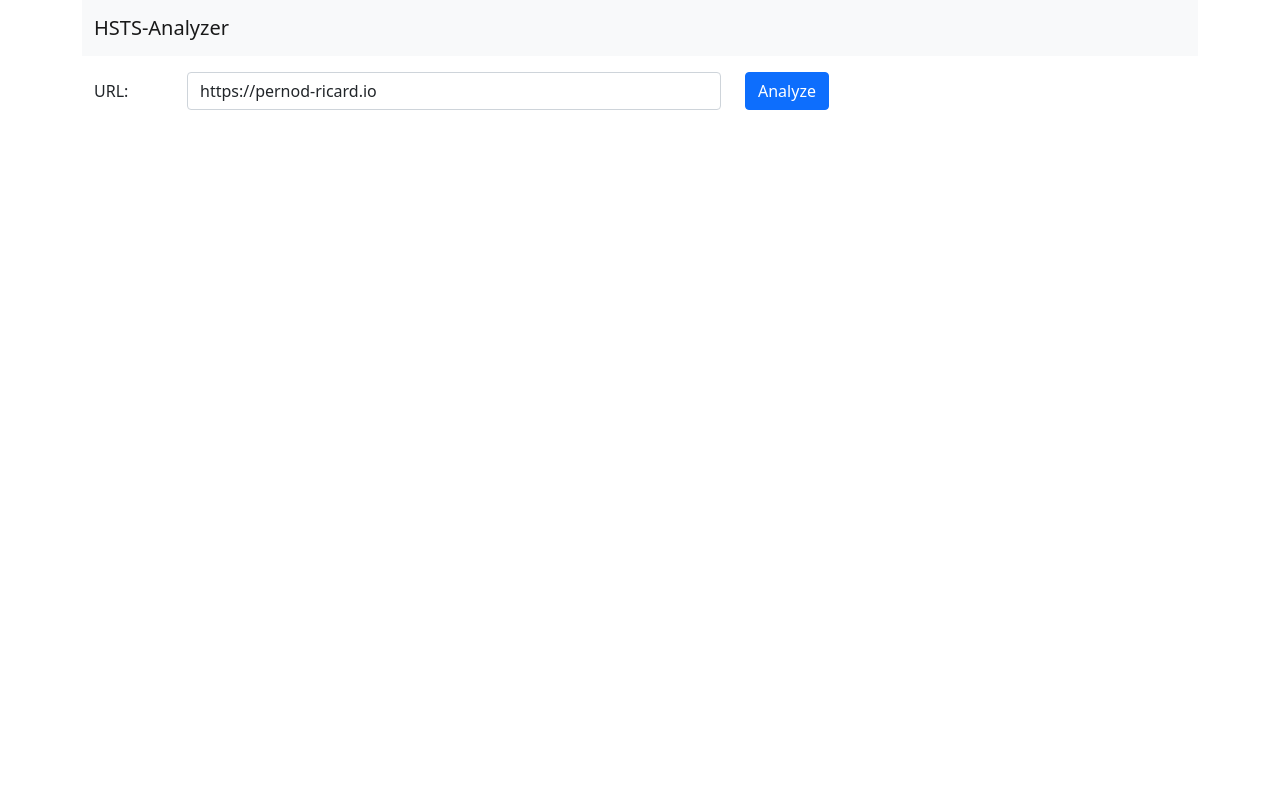
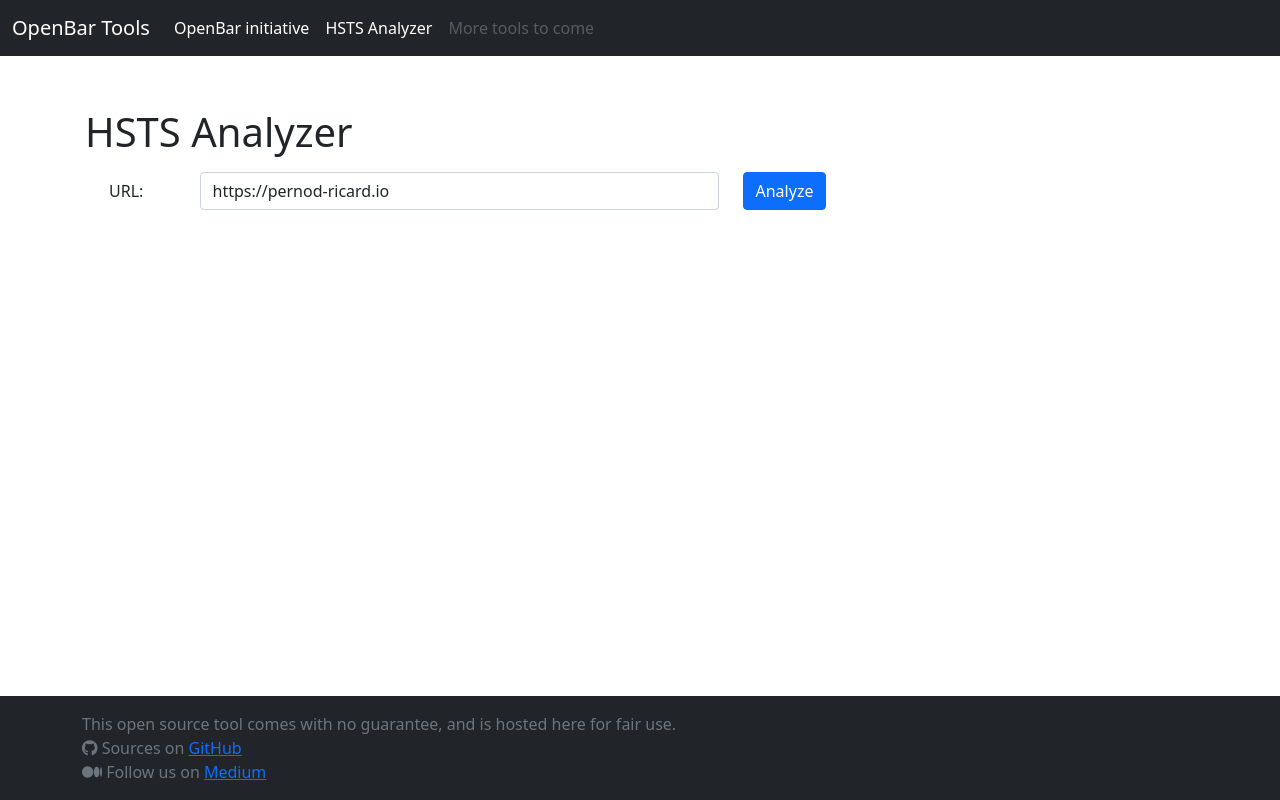
Before and after one commit to pernod-ricard-openbar/HSTS-Analyzer, a plain HTML site: page web/index.html in a window 1280 px wide. Drawn offline with nearby package versions, Linux system fonts and the light colour scheme.

Commit message:
Slight revamping

```diff
--- a/web/index.html
+++ b/web/index.html
@@ -1,5 +1,5 @@
 <!doctype html>
-<html lang="en">
+<html lang="en" class="h-100">
 
 <head>
     <!-- Required meta tags -->
@@ -11,34 +11,65 @@
         integrity="sha384-1BmE4kWBq78iYhFldvKuhfTAU6auU8tT94WrHftjDbrCEXSU1oBoqyl2QvZ6jIW3" crossorigin="anonymous">
 
     <title>HSTS-Analyzer</title>
+
+    <style>
+        main>.container {
+            padding: 60px 15px 0;
+        }
+    </style>
+
+    <script src="https://kit.fontawesome.com/2fe63a2d2d.js" crossorigin="anonymous"></script>
+
 </head>
 
-<body>
-    <!-- Bootstrap Optional JavaScript; choose one of the two! -->
-    <!-- Option 1: Bootstrap Bundle with Popper -->
+<body class="d-flex flex-column h-100">
+
+    <!-- Bootstrap -->
     <script src="https://cdn.jsdelivr.net/npm/bootstrap@5.1.3/dist/js/bootstrap.bundle.min.js"
         integrity="sha384-ka7Sk0Gln4gmtz2MlQnikT1wXgYsOg+OMhuP+IlRH9sENBO0LRn5q+8nbTov4+1p"
         crossorigin="anonymous"></script>
-
-    <!-- Option 2: Separate Popper and Bootstrap JS -->
-    <!--
-    <script src="https://cdn.jsdelivr.net/npm/@popperjs/core@2.10.2/dist/umd/popper.min.js" integrity="sha384-7+zCNj/IqJ95wo16oMtfsKbZ9ccEh31eOz1HGyDuCQ6wgnyJNSYdrPa03rtR1zdB" crossorigin="anonymous"></script>
-    <script src="https://cdn.jsdelivr.net/npm/bootstrap@5.1.3/dist/js/bootstrap.min.js" integrity="sha384-QJHtvGhmr9XOIpI6YVutG+2QOK9T+ZnN4kzFN1RtK3zEFEIsxhlmWl5/YESvpZ13" crossorigin="anonymous"></script>
-    -->
 
     <!-- Vue.js -->
     <script src="https://cdn.jsdelivr.net/npm/vue@2.6.14"></script>
     <!-- Axios -->
     <script src="https://unpkg.com/axios/dist/axios.min.js"></script>
 
-    <div id="app" class="container">
-        <nav class="navbar navbar-light bg-light">
+    <header>
+        <nav class="navbar navbar-expand-md navbar-dark fixed-top bg-dark">
             <div class="container-fluid">
-                <a class="navbar-brand" href="#">
-                    HSTS-Analyzer
+                <a class="navbar-brand">
+                    OpenBar Tools
                 </a>
+
+                <button class="navbar-toggler" type="button" data-bs-toggle="collapse" data-bs-target="#navbarCollapse"
+                    aria-controls="navbarCollapse" aria-expanded="false" aria-label="Toggle navigation">
+                    <span class="navbar-toggler-icon"></span>
+                </button>
+                <div class="collapse navbar-collapse" id="navbarCollapse">
+                    <ul class="navbar-nav me-auto mb-2 mb-md-0">
+                        <li class="nav-item">
+                            <a class="nav-link active" aria-current="page"
+                                href="https://www.openbar.pernod-ricard.io/">OpenBar initiative</a>
+                        </li>
+                        <li class="nav-item">
+                            <a class="nav-link active" aria-current="page"
+                                href="https://hsts-analyzer.openbar.pernod-ricard.io/">HSTS Analyzer</a>
+                        </li>
+                        <li class="nav-item">
+                            <a class="nav-link disabled" href="#">More tools to come</a>
+                        </li>
+                    </ul>
+                </div>
             </div>
         </nav>
+    </header>
+
+    <!-- Begin page content -->
+    <main class="flex-shrink-0">
+        <div class="container">
+            <h1 class="mt-5">HSTS Analyzer</h1>
+
+            <div id="app" class="container">
                 <div class="container mt-3 mb-3">
                     <form v-on:submit.prevent>
                         <div class="row">
@@ -46,7 +77,8 @@
                                 <label for="urlInput" class="form-label col-md-1 col-form-label">URL:</label>
                             </div>
                             <div class="col-md-6">
-                        <input v-model="url" v-on:keyup.enter="load_data()" type="text" class="form-control" id="urlInput" placeholder="https://">
+                                <input v-model="url" v-on:keyup.enter="load_data()" type="text" class="form-control"
+                                    id="urlInput" placeholder="https://">
                             </div>
                             <div class="col-md-1">
                                 <button v-on:click="load_data()" type="button" class="btn btn-primary">Analyze</button>
@@ -98,13 +130,27 @@
                     </div>
                 </div>
             </div>
+        </div>
+    </main>
+
+    <footer class="footer mt-auto py-3 bg-dark">
+        <div class="container">
+            <span class="text-muted">This open source tool comes with no guarantee, and is hosted here for fair
+                use.<br />
+                <i class="fab fa-github"></i> Sources on <a href="https://github.com/pernod-ricard/HSTS-Analyzer"
+                    target="_blank" rel="noopener noreferrer">GitHub</a><br>
+                <i class="fab fa-medium"></i> Follow us on <a href="https://medium.com/pernod-ricard-tech"
+                    target="_blank" rel="noopener noreferrer">Medium</a>
+            </span>
+        </div>
+    </footer>
 
     <script lang="JavaScript">
         new Vue({
             el: '#app',
             data() {
                 return {
-                    url : 'https://pernod-ricard.io',
+                    url: 'https://pernod-ricard.io',
                     data: null,
                     loading: false,
                     error: false
```
Lines whose indentation alone changed are shown as unchanged.
